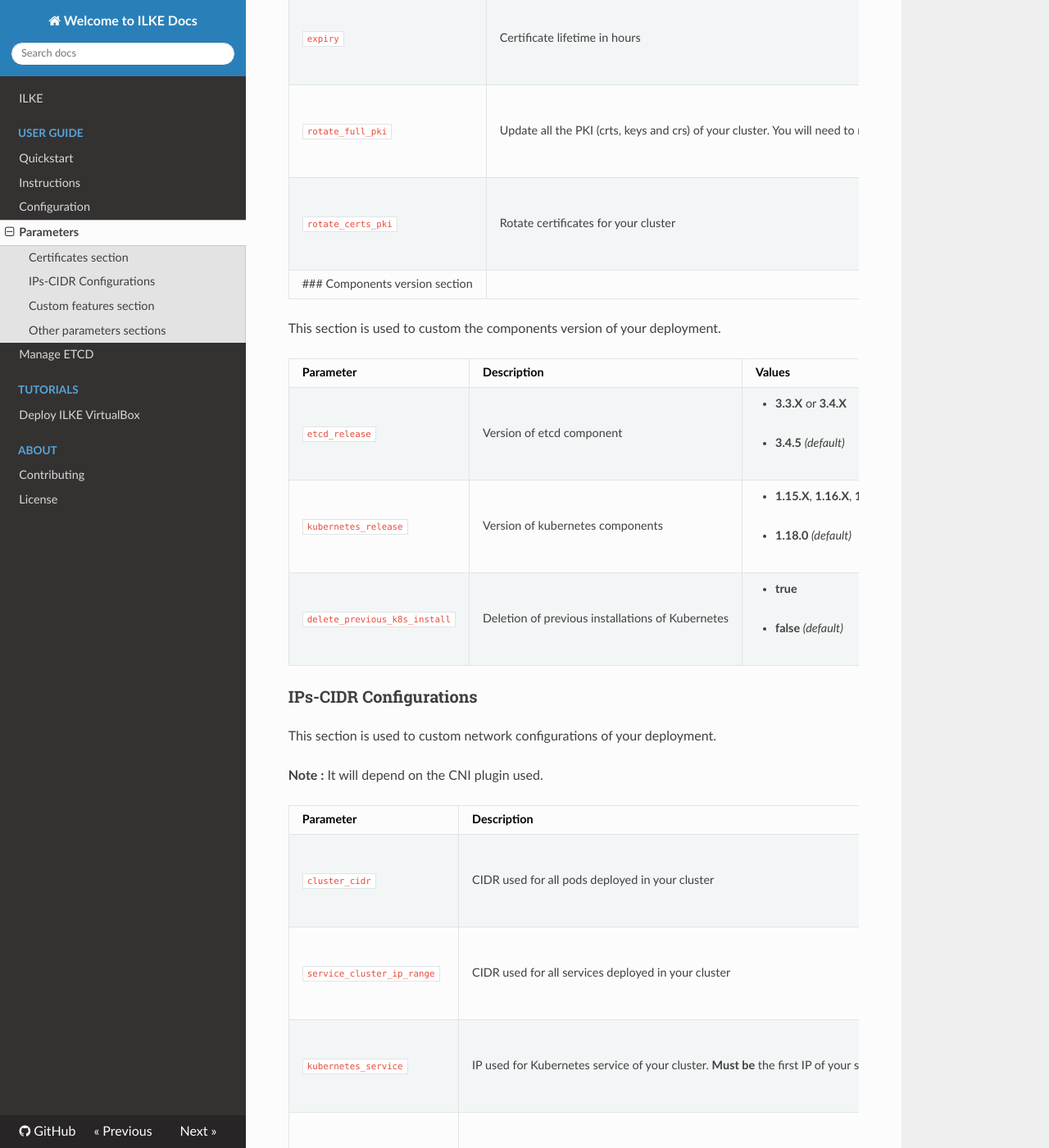
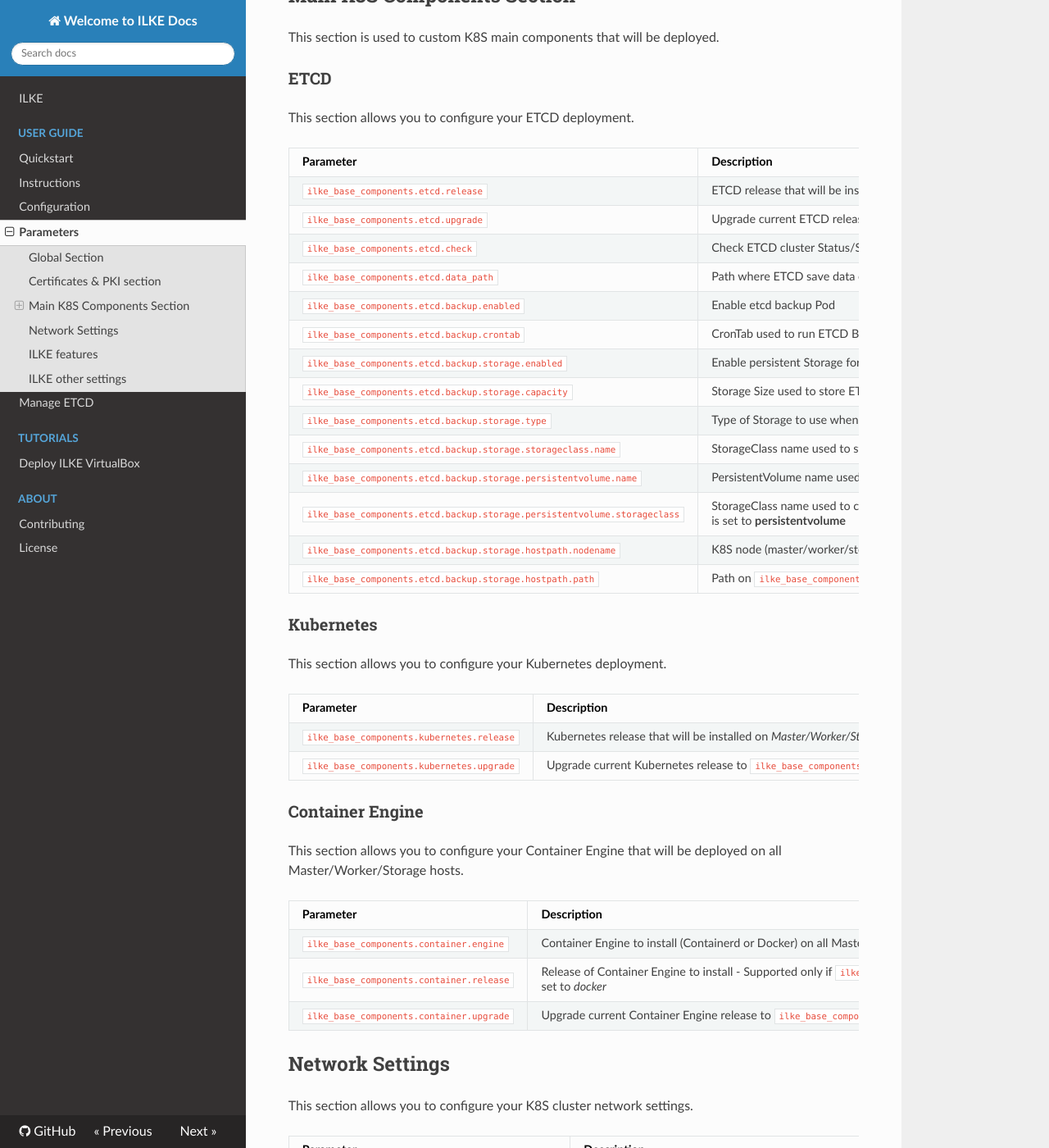
Before and after one commit to pierreilki/documentation, an MkDocs documentation site: the page built from docs/main/parameters.md, in a window 1280 px wide and 1400 px high, scrolled down 803 px. Shown: the whole window at 82% size. Built offline with MkDocs 1.6.1, drawn with Linux system fonts in a browser that asks for light colours; nearby versions of some CDN libraries; some of the changed text lies outside the part shown.

Commit message:
Update parameters.md

````diff
--- a/docs/main/parameters.md
+++ b/docs/main/parameters.md
@@ -1,124 +1,127 @@
-# Agorakube Parameters
+# ILKE Parameters
 
 Below  you can find all the parameters you can use in this file, section by section.
 
-### Certificates section
+## Global Section
 
-This section is used to custom certificates information.
+This section is used to custom global ILKE settings.
 
 | Parameter | Description | Values |
 | --- | --- | --- |
-| `cn_root_ca` | Certificate authority name | <ul><li> **Depend on your deployment** </li><br/><li>  **ilkilabs** *(default)* </li></ul>|
-| `c` | Country where the certificate is issued | <ul><li> **Depend on your deployment** </li><br/><li>  **FR** *(default)* </li></ul>|
-| `st` | State where the certificate is issued | <ul><li> **Depend on your deployment** </li><br/><li>  **Ile-de-France** *(default)* </li></ul>|
-| `l` | City where the certificate is issued | <ul><li> **Depend on your deployment** </li><br/><li>  **Paris** *(default)* </li></ul>|
-| `expiry` | Certificate lifetime in hours | <ul><li> **Depend on your needs** </li><br/><li>  **87600h** *(default)* </li></ul>|
-| `rotate_full_pki` | Update all the PKI (crts, keys and crs) of your cluster. You will need to regenerate manually your Service Account Tokens, and relaunch all pods that are using them | <ul><li> **false** *(default)* </li><br/><li>  **true** </li></ul>|
-| `rotate_certs_pki` | Rotate certificates for your cluster | <ul><li> **false** *(default)* </li><br/><li>  **true** </li></ul>|
-### Components version section
+| `ilke.global.data_path` | Path where ILKE saves all config/pki/service files on deploy machine | **/var/ilke/** *(default)* |
 
-This section is used to custom the components version of your deployment.
+## Certificates & PKI section
+
+This section is used to custom the PKI used for your deployment and manage Certificates lifecycle.
 
 | Parameter | Description | Values |
 | --- | --- | --- |
-| `etcd_release` | Version of etcd component | <ul><li> **3.3.X** or **3.4.X** </li><br/><li>  **3.4.5** *(default)* </li></ul>|
-| `kubernetes_release` | Version of kubernetes components | <ul><li> **1.15.X**, **1.16.X**, **1.17.X** or **1.18.X** </li><br/><li>  **1.18.0** *(default)* </li></ul>|
-| `delete_previous_k8s_install` | Deletion of previous installations of Kubernetes | <ul><li> **true** </li><br/><li>  **false** *(default)* </li></ul>|
+| `ilke_pki.infos.state` | State or province name added to PKI CSR | **Ile-De-France** *(default)* |
+| `ilke_pki.infos.locality` | Locality added to PKI CSR | **Paris** *(default)* |
+| `ilke_pki.infos.country` | Country added to PKI CSR | **FR** *(default)* |
+| `ilke_pki.infos.root_cn` | CommonName used for Root CA | **ILKI Kubernetes Engine** *(default)* |
+| `ilke_pki.infos.expirity` | Expirity for all PKI certificats | **+3650d** (default - 10 years)|
+| `ilke_pki.management.rotate_certificats` | Boolean used to rotate certificates | **False** (default)|
 
-### IPs-CIDR Configurations
+## Main K8S Components Section
 
-This section is used to custom network configurations of your deployment.
+This section is used to custom K8S main components that will be deployed.
 
-**Note :** It will depend on the CNI plugin used.
+### ETCD
+
+This section allows you to configure your ETCD deployment.
 
 | Parameter | Description | Values |
 | --- | --- | --- |
-| `cluster_cidr` | CIDR used for all pods deployed in your cluster | <ul><li> **Depend on your deployment** </li><br/><li>  **10.33.0.0/16** *(default)* </li></ul>|
-| `service_cluster_ip_range` | CIDR used for all services deployed in your cluster | <ul><li> **Depend on your deployment** </li><br/><li>   **10.32.0.0/16** *(default)* </li></ul>|
-| `kubernetes_service` | IP used for Kubernetes service of your cluster. **Must be** the first IP of your service CIDR ! | <ul><li> **Depend on your deployment** </li><br/><li>  **10.32.0.1** *(default)* </li></ul>|
-| `cluster_dns_ip` | IP used for DNS services deployed in your cluster | <ul><li> **Depend on your deployment** </li><br/><li>  **10.32.0.10** *(default)* </li></ul>|
-| `service_node_port_range` | Range of ports used for all NodePort services deployed in your cluster | <ul><li> **depend on your deployment** </li><br/><li>   **30000-32767** *(default)* </li></ul>|
-| `kube_proxy_mode` | Configure kube-proxy mode | <ul><li> **ipvs (default)** </li><br/><li>   **iptables** </li><br/><li>   **userspace**</li></ul>|
-| `kube_proxy_ipvs_algotithm` | Load Balancing algorithm for *IPVS Kube-proxy* mode | <ul><li> **rr** *(default - round-robin)*</li><br/><li>   **lc** (least connection) </li><br/><li>   **dh** *(destination hashing)* </li><br/><li>   **sh** *(source hashing)* </li><br/><li>   **sed** *(shortest expected delay)* </li><br/><li>   **nq** *(never queue)* </li></ul>|
+| `ilke_base_components.etcd.release` | ETCD release that will be installed on etcd hosts | **v3.4.14** *(default)* |
+| `ilke_base_components.etcd.upgrade` | Upgrade current ETCD release to `ilke_base_components.etcd.release` | **False** *(default)* |
+| `ilke_base_components.etcd.check` | Check ETCD cluster Status/Size/Health/Leader when running ilke run | **True** *(default)* |
+| `ilke_base_components.etcd.data_path` | Path where ETCD save data on ETCD hosts | **/var/lib/etcd** *(default)* |
+| `ilke_base_components.etcd.backup.enabled` | Enable etcd backup Pod | **False** *(default)* |
+| `ilke_base_components.etcd.backup.crontab` | CronTab used to run ETCD Backup | **"*/30 * * * *"** *(default)* |
+| `ilke_base_components.etcd.backup.storage.enabled` | Enable persistent Storage for ETCD Backups | **False** *(default)* |
+| `ilke_base_components.etcd.backup.storage.capacity` | Storage Size used to store ETCD Backups | **10Gi** *(default)* |
+| `ilke_base_components.etcd.backup.storage.type` | Type of Storage to use when `ilke_base_components.etcd.backup.storage.enabled` is set to **True** | **hostpath** *(default)*, storageclass, persistentvolume |
+| `ilke_base_components.etcd.backup.storage.storageclass.name` | StorageClass name used to store ETCD Backups. Used only if `ilke_base_components.etcd.backup.storage.type` is set to **storageclass** | **default-jiva** *(default)* |
+| `ilke_base_components.etcd.backup.storage.persistentvolume.name` | PersistentVolume name used to store ETCD Backups. Used only if `ilke_base_components.etcd.backup.storage.type` is set to **persistentvolume** | **my-pv-backup-etcd** *(default)* |
+| `ilke_base_components.etcd.backup.storage.persistentvolume.storageclass` | StorageClass name used to create persistentvolume set in `ilke_base_components.etcd.backup.storage.persistentvolume.name`. Used only if `ike_base_components.etcd.backup.storage.type` is set to **persistentvolume** | **/var/lib/etcd** *(default)* |
+| `ilke_base_components.etcd.backup.storage.hostpath.nodename` | K8S node (master/worker/storage) where backups are stored locally. Used only if `ilke_base_components.etcd.backup.storage.type` is set to **hostpath** | **master1** *(default)* |
+| `ilke_base_components.etcd.backup.storage.hostpath.path` | Path on `ilke_base_components.etcd.backup.storage.hostpath.nodename` where ETCD backups are stored | **/var/etcd-backup** *(default)* |
 
-### Custom features section
 
-This section is used to defined all custom features of your deployment.
+### Kubernetes
+
+This section allows you to configure your Kubernetes deployment.
 
 | Parameter | Description | Values |
 | --- | --- | --- |
-| `runtime` | Container runtime used in your deployment | <ul><li> **containerd** *(default)* </li><br/><li>  **docker**  </li></ul>|
-| `network_cni_plugin` | CNI plugin used in your deployment | <ul><li> **calico** </li><br/><li> **flannel** </li><br/><li>  **kube-router** *(default)* </li></ul>|
-| `flannel_iface` | Indicate to Flannel the specific iface to be binded | <ul><li> **default** *(default - take the first iface)* </li><br/><li>  **Specific Iface**</li></ul>|
-| `ingress_controller` | Ingress Controller used in your deployment | <ul><li> **traefik** *(default)* </li><br/><li>  **ha-proxy**  </li><br/><li>  **nginx**  </li><br/><li>  **none**  </li></ul>|
-| `dns_server_soft` | DNS service used in your deployment | <ul><li> **CoreDNS** *(default)* </li></ul>|
-| `label_workers` | Fixed the label *node-role.kubernetes.io/worker* to all workers in your cluster | <ul><li> **false** </li><br/><li>  **true** *(default)* </li></ul>|
-| `populate_etc_hosts` | Populate */etc/hosts* file of all your nodes in the cluster | <ul><li> **no** </li><br/><li>  **yes** *(default)* </li></ul>|
-| `k8s_dashboard` | Deploy Kubernetes dashboard in your cluster | <ul><li> **false** </li><br/><li>  **true** *(default)* </li></ul>|
-| `service_mesh` | Service mesh used in your cluster | <ul><li> **none** *(default)* </li><br/><li>  **linkerd** </li></ul>|
-| `linkerd_release` | Version of LinkerD used in your cluster | <ul><li> **stable-2.6.0** *(default)* </li><br/><li>  **none** </li></ul>|
-| `install_helm` | Helm installation in your cluster | <ul><li> **false** *(default)* </li><br/><li>  **true** </li></ul>|
-| `init_helm` | Initialization of Helm | <ul><li> **false** *(default)* </li><br/><li>  **true** </li></ul>|
-| `install_kubeapps` | Installation of Kubeapps - **install_helm** and **init_helm** have to be **true** also. | <ul><li> **false** *(default)* </li><br/><li>  **true** </li></ul>|
+| `ilke_base_components.kubernetes.release` | Kubernetes release that will be installed on *Master/Worker/Storage* hosts |  **v1.20.4** *(default)* |
+| `ilke_base_components.kubernetes.upgrade` | Upgrade current Kubernetes release to `ilke_base_components.kubernetes.release` | **False** *(default)* |
 
-### Other parameters sections
+### Container Engine
 
-Parameters for Calico CNI plugin :
+This section allows you to configure your Container Engine that will be deployed on all Master/Worker/Storage hosts.
 
 | Parameter | Description | Values |
 | --- | --- | --- |
-| `calico_mtu` | MTU size to used in your deployment | <ul><li> **Depend on your needs** </li><br/><li>  **1440** *(default)* </li></ul>|
+| `ilke_base_components.container.engine`  | Container Engine to install (Containerd or Docker) on all Master/Worker/Storage hosts |  **containerd** *(default)*, or docker |
+| `ilke_base_components.container.release` | Release of Container Engine to install - Supported only if `ilke_base_components.container.engine` set to *docker*  | If **""** install latest release *(default)* |
+| `ilke_base_components.container.upgrade` | Upgrade current Container Engine release to `ilke_base_components.container.release` | **Will be available soon** (No effect) |
 
-Parameters for etcd :
+## Network Settings
+
+This section allows you to configure your K8S cluster network settings.
 
 | Parameter | Description | Values |
 | --- | --- | --- |
-| `encrypt_etcd_keys` | Encryption keys used for etcd - Dictionary format | <ul><li> **Depend on your deployment** </li><br/><li>  **1fJcKt6vBxMt+AkBanoaxFF2O6ytHIkETNgQWv4b/+Q=** *(default)* </li></ul> |
-| `check_etcd_install` | Display ETCD infos | <ul><li> **True** (Default) </li><br/><li>  False </li></ul> |
+| `ilke_network.cni_plugin` | CNI plugin used to enable K8S hosts Networking | **calico** *(default)*, kube-router |
+| `ilke_network.mtu` | MTU for CNI plugin. Auto-MTU if set to **0**. Only used if `ilke_network.cni_plugin` is set to **calico** | **0** *(default)* |
+| `ilke_network.cidr.pod` | PODs CIDR network | **10.33.0.0/16** *(default)* |
+| `ilke_network.cidr.service` | Service CIDR network | **10.32.0.0/24** *(default)* |
+| `ilke_network.service_ip.kubernetes` | ClusterIP of *default.kubernetes* service. Should be the first IP available in `ilke_network.cidr.service` | **10.32.0.1** *(default)* |
+| `ilke_network.service_ip.coredns` | ClusterIP of *kube-system.kube-dns* service. | **10.32.0.10** *(default)* |
+| `ilke_network.nodeport.range` | Range of allowed ports usable by NodePort services | **30000-32000** *(default)* |
+| `ilke_network.external_loadbalancing.enabled` | Enable External LoadBalancing in ARP mode. Working only if On-Prem deployments | **False** *(default)* |
+| `ilke_network.external_loadbalancing.ip_range` | IPs Range, or CIDR used by External LoadBalancer to assign External IPs  | **10.10.20.50-10.10.20.250** *(default range)* |
+| `ilke_network.external_loadbalancing.secret_key` | Security Key : Generate a custom key with : `openssl rand -base64 128` | **a default insecure key** *(Change it !)* |
+| `ilke_network.kube_proxy.mode` | Kube-Proxy mode. iptables/ipvs. IPVS > IPTABLES | **ipvs** *(default)* |
+| `ilke_network.kube_proxy.algorithm` | Default ClusterIP loadBalancing Algorithm : rr,lc,dh,sh,sed,nq. Only supported if IPVS | **rr** *(default Round-Robin)* |
 
-Parameters for Agorakube datas storage :
+
+## ILKE features
+
+This section allows you to configure your K8S features.
 
 | Parameter | Description | Values |
 | --- | --- | --- |
-| `data_path` | Path to Agorakube datas directory | <ul><li> **Depend on your deployment** </li><br/><li> **"/var/agorakube"** *(default)* </li></ul> |
+| `ilke_features.storage.enabled` | Enable Storage feature - OpenEBS based | **False** *(default)* |
+| `ilke_features.storage.release` | OpenEBS release to be installed | **2.5.0** *(default)* |
+| `ilke_features.storage.jiva.data_path` | Path where OpenEBS store Jiva volumes on Storage Nodes | **/var/openebse** *(default)* |
+| `ilke_features.storage.jiva.fs_type` | Jiva FS types | **ext4** *(default)* |
+| `ilke_features.storage.hostpath.data_path` | Path where OpenEBS store HostPath volumes on Pod node | **False** *(default)* |
+| `ilke_features.dashboard.enabled` | Enable Kubernetes dashboard | **False** *(default)* |
+| `ilke_features.dashboard.generate_admin_token` | Generate a default admin user + save token to /root/.kube/dashboardamin on Deploy node | **False** *(default)* |
+| `ilke_features.metrics_server.enabled` | Enable Metrics-Server | **False** *(default)* |
+| `ilke_features.ingress.controller` | Ingress Controller to install : nginx, ha-proxy, traefik | **nginx** *(default)* |
+| `ilke_features.ingress.release` | Ingress controller release to install. Only used if `ilke_features.ingress.controller` set to "nginx" | **False** *(default)* |
+| `ilke_features.monitoring.enabled` | Enable Monitoring | **False** *(default)* |
+| `ilke_features.monitoring.persistent` | Persist Monitoring Data | **False** *(default)* |
+| `ilke_features.monitoring.admin.user` | Default Grafana admin user | **administrator** *(default)* |
+| `ilke_features.monitoring.admin.password` | Default grafana admin password | **P@ssw0rd** *(default)* |
 
-Parameters for etcd data location, and backups
+## ILKE other settings
+This section allows you to configure some other settings
 
 | Parameter | Description | Values |
 | --- | --- | --- |
-| `etcd_data_directory` | Directory to store etcd data on **etcd members** | <ul><li> **/var/lib/etcd/** (default) </li><br/></ul> |
-| `custom_etcd_backup_dir` | Directory where etcd leader backups are stored on **deploy** node | <ul><li> **{{data_path}}/backups_etcd/** (default if not defined) </li><br/></ul> |
-| `restoration_snapshot_file` | Path to the etcd snapshot on **deploy** node | <ul><li> **not defined** (default) </li><br/></ul> |
+| `ilke_populate_etc_hosts` | Add to all hostname/IPs of ILKE Cluster to /etc/hosts file of all hosts. Use it only if you don't have DNS server. | **False** *(default)* |
+| `ilke_encrypt_etcd_keys` | Array of keys/algorith used to crypt/decrypt data in etcd? Generate with : `head -c 32 /dev/urandom | base64` | **changeME !** *(default)* |
+| `restoration_snapshot_file` | ETCD backup path to be restored | **none** *(default)* |
 
-Rook Settings
+# Kubernetes deployment
 
-| Parameter | Description | Values |
-| --- | --- | --- |
-| `enable_rook` | Deploy Rook Ceph cluster on **storage members** | <ul><li> **False** (default) </li><br/><li>  **True** </li></ul> |
-| `rook_dataDirHostPath` | Directory where Rook data are stored on **Storage** nodes | <ul><li> **/data/rook** (default) </li><br/></ul> |
-| `enable_rook_minio` | Deploy Rook MinIO cluster on **Rook Ceph Cluster** | <ul><li> **False** (default) </li><br/><li>  **True** </li></ul> |
-| `rook_minio_infra_access_key` | MinIO Admin Access Key | <ul><li> **admin_minio** (default) </li><br/></ul> |
-| `rook_minio_infra_secret_key` | MinIO Admin Secret Key | <ul><li> **password_minio** (default) </li><br/></ul> |
+Once all configuration files are set, run the following command to launch the Ansible playbook that will deploy the pre-configured Kubernetes cluster :
 
-
-Harbor Settings
-
-| Parameter | Description | Values |
-| --- | --- | --- |
-| `install_harbor` | Deploy Harbor Registry - Warrning : **Rook Must be enabled !** | <ul><li> **False** (default) </li><br/><li>  **true** </li></ul> |
-| `harbor_admin_password` | Admin password for Harbor UI | <ul><li> **ChangeMe!** (default) </li></ul> |
-| `harbor_ingress_host` | Host entry in Ingress. Harbor will be expose at **https://{{ harbor_ingress_host }}** (Depend on your ingress configuration) | <ul><li> harbor.ilkilabs.io (default) </li></ul> |
-| `notary_ingress_host` | Host entry in Ingress. Notary will be expose at **https://{{ notary.ilkilabs.io }}** (Depend on your ingress configuration) | <ul><li> **notary.ilkilabs.io** (default) </li></ul> |
-
-Monitoring Settings
-
-| Parameter | Description | Values |
-| --- | --- | --- |
-| `enable_monitoring` | Deploy monitoring - Warrning : **Rook Must be enabled !** | <ul><li> **False** (default) </li><br/><li>  **true** </li></ul> |
-
-
-Others settings:
-
-| Parameter | Description | Values |
-| --- | --- | --- |
-| `kube_apiserver_enable_admission_plugins` | List of admission plugins to be enabled | <ul><li> **Depend on your deployment** </li><br/></ul> |
+```
+sudo ansible-playbook ilke.yaml
+```
````
